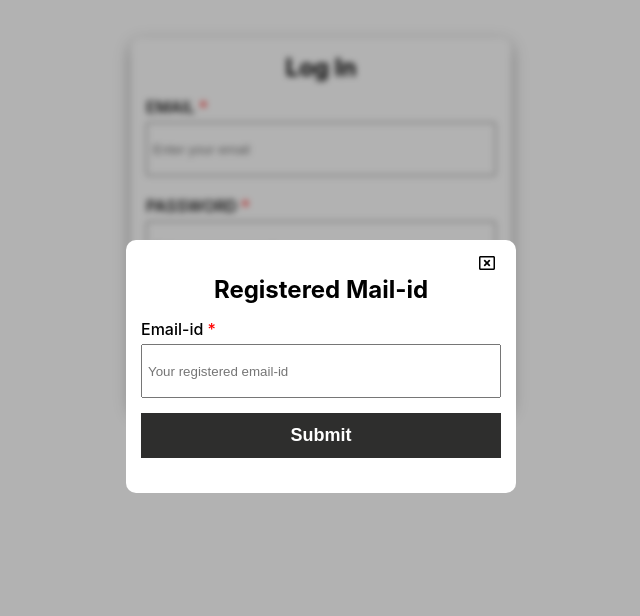
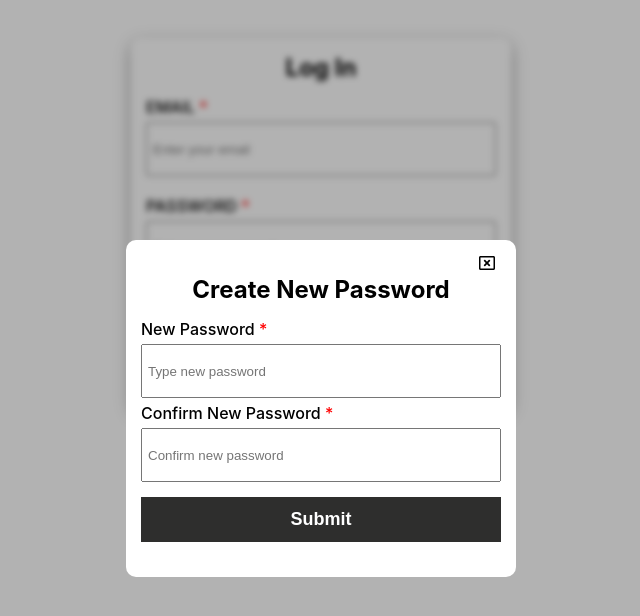
Before and after one commit to shubhamkr2/dot-and-key-project, a React (Create React App) app in the folder client/: page /login in a window 1280 px wide. Shown: the top 616 px of the page, without its empty margins (319-959 px from the left). Built offline with nearby package versions, Linux system fonts and the light colour scheme.

Commit message:
Password reset working

```diff
--- a/client/src/Comopents/ResetPasswordModal.jsx
+++ b/client/src/Comopents/ResetPasswordModal.jsx
@@ -4,6 +4,7 @@ import { FaRegWindowClose } from "react-icons/fa";
 import {
   confirmEmail,
   confirmQuestion,
+  resetPassword,
 } from "../Redux/actions/resetPassword.action";
 import { useDispatch, useSelector } from "react-redux";
 import toast, { Toaster } from "react-hot-toast";
@@ -15,26 +16,48 @@ function ResetPasswordModal({ handleModal }) {
     question: "",
     answer: "",
   });
+  const [newPassword, setNewPassword] = useState({
+    password: "",
+    confirm_password: "",
+  });
   const { loading, email_confirmed, userId, secret_question_confirmed, token } =
     useSelector((store) => store.reset);
   const dispatch = useDispatch();
 
-  function handleSecretQuestion(e) {
-    const { name, value } = e.target;
-    setFormSecretQuestionAns({ ...formSecretQuestionAns, [name]: value });
-  }
-
+  //for email
   function handleEmailSubmit(e) {
     e.preventDefault();
     // dispatch(confirmEmail(formEmail, navigate, toast));
     dispatch(confirmEmail(formEmail, toast));
   }
 
+  //for question
+  function handleSecretQuestion(e) {
+    const { name, value } = e.target;
+    setFormSecretQuestionAns({ ...formSecretQuestionAns, [name]: value });
+  }
+
   function handleQuestionSubmit(e) {
     e.preventDefault();
     dispatch(confirmQuestion(formSecretQuestionAns, userId, toast));
   }
-  console.log(loading, secret_question_confirmed, token);
+
+  //for new password
+  function handleNewPassword(e) {
+    const { name, value } = e.target;
+    setNewPassword({ ...newPassword, [name]: value });
+  }
+
+  function handleNewPasswordSubmit(e) {
+    e.preventDefault();
+    if (newPassword.password === newPassword.confirm_password) {
+      dispatch(resetPassword(newPassword.password, userId, token, toast));
+    } else {
+      toast.error("Confirm password didn't match");
+    }
+  }
+  // console.log(newPassword);
+  // console.log(loading, secret_question_confirmed, token);
   return (
     <div className={styles.container}>
       <div>
@@ -47,7 +70,7 @@ function ResetPasswordModal({ handleModal }) {
             onClick={() => handleModal()}
           />
         </div>
-        {!email_confirmed && (
+        {/* {!email_confirmed && (
           <form onSubmit={(e) => handleEmailSubmit(e)}>
             <h2>Registered Mail-id</h2>
             <div>
@@ -121,8 +144,41 @@ function ResetPasswordModal({ handleModal }) {
               </button>
             </div>
           </form>
-        )}
+        )} */}
+        {/* {secret_question_confirmed && ( */}
+        <form onSubmit={(e) => handleNewPasswordSubmit(e)}>
+          <h2>Create New Password</h2>
+          <div>
+            <label className={styles.required}>New Password</label>
+            <input
+              type="text"
+              placeholder="Type new password"
+              name="password"
+              value={newPassword.password}
+              onChange={(e) => handleNewPassword(e)}
+              required
+            />
 
+            <label className={styles.required}>Confirm New Password</label>
+            <input
+              type="password"
+              placeholder="Confirm new password"
+              name="confirm_password"
+              value={newPassword.confirm_password}
+              onChange={(e) => handleNewPassword(e)}
+              required
+            />
+            <button disabled={loading ? true : false}>
+              {" "}
+              {loading ? (
+                <BeatLoader color="#FFFFFF" cssOverride={{ margin: "auto" }} />
+              ) : (
+                "Submit"
+              )}
+            </button>
+          </div>
+        </form>
+        {/* )} */}
       </div>
     </div>
   );
--- a/client/src/Redux/actions/resetPassword.action.js
+++ b/client/src/Redux/actions/resetPassword.action.js
@@ -72,4 +72,38 @@ function confirmQuestion(secret_question, userId, toast) {
     }
   };
 }
-export { confirmEmail, confirmQuestion };
+
+function resetPassword(newPassword, userId, token, toast) {
+  return async function (dispatch) {
+    dispatch({ type: RESET_PASSWORD_REQUEST });
+    try {
+      let res = await fetch(
+        `https://courageous-rose-nightgown.cyclic.app/users/reset/64458e7e36680c9b6fccd214`,
+        {
+          method: "PUT",
+          headers: {
+            "Content-Type": "application/json",
+            Authorization: `Bearer eyJhbGciOiJIUzI1NiIsInR5cCI6IkpXVCJ9.eyJpZCI6IjY0NDU4ZTdlMzY2ODBjOWI2ZmNjZDIxNCIsImlhdCI6MTY4MjQ5NjAxMn0.Nrrhl-pZ-UtSabKgHy7M25L8D246dZZfZ5W-8ShZ-LA`,
+          },
+          body: JSON.stringify({ newPassword }),
+        }
+      );
+      let data = await res.json();
+      console.log(data);
+      dispatch({ type: RESET_PASSWORD_SUCCESS, payload: data });
+      if (data.message === "Password updated successfully") {
+        toast.success(data.message);
+        setTimeout(() => {
+          // navigate("/");
+        }, 2000);
+      } else {
+        toast.error(data.message);
+      }
+    } catch (err) {
+      console.log(err);
+      dispatch({ type: RESET_PASSWORD_FAILURE });
+    }
+  };
+}
+
+export { confirmEmail, confirmQuestion, resetPassword };
```
